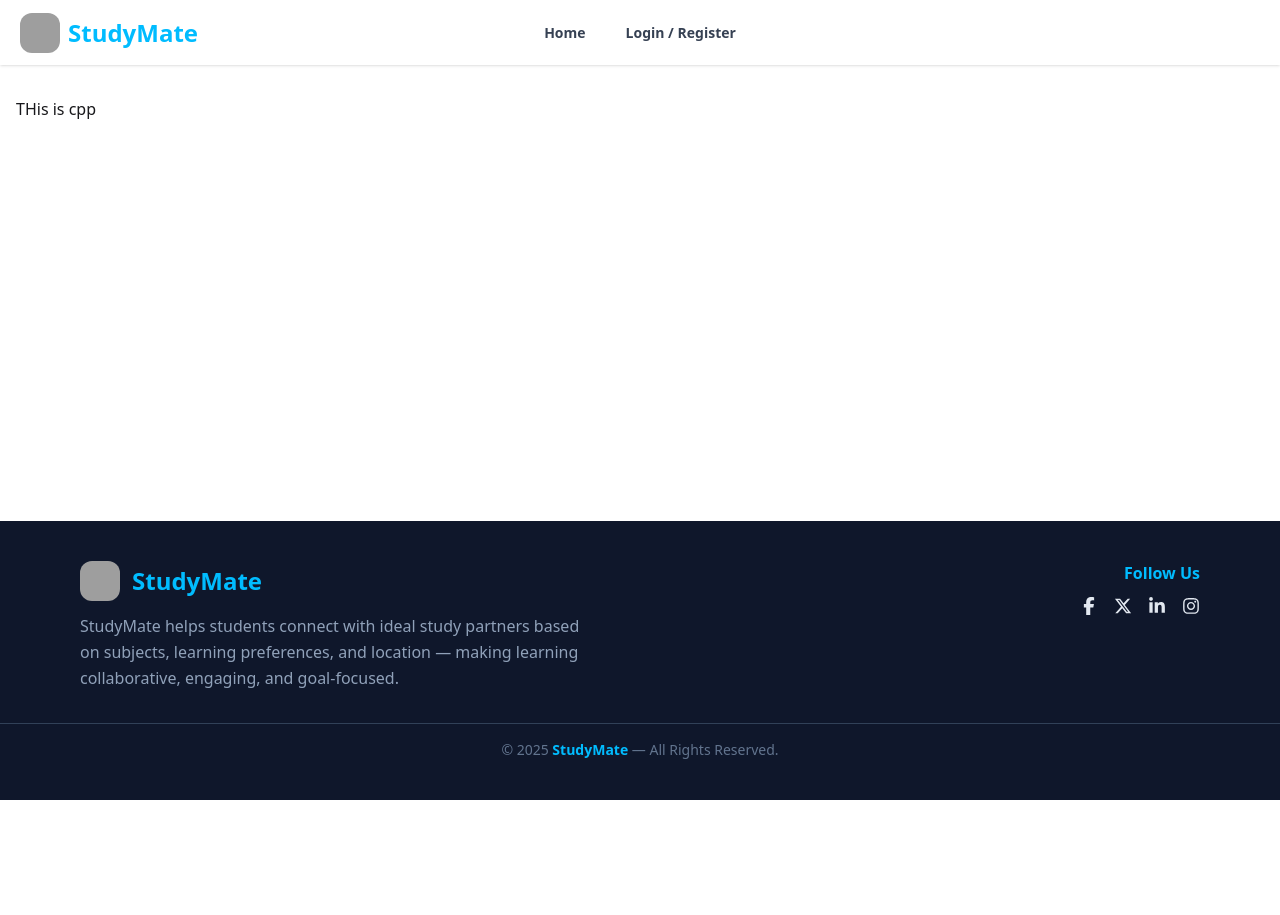
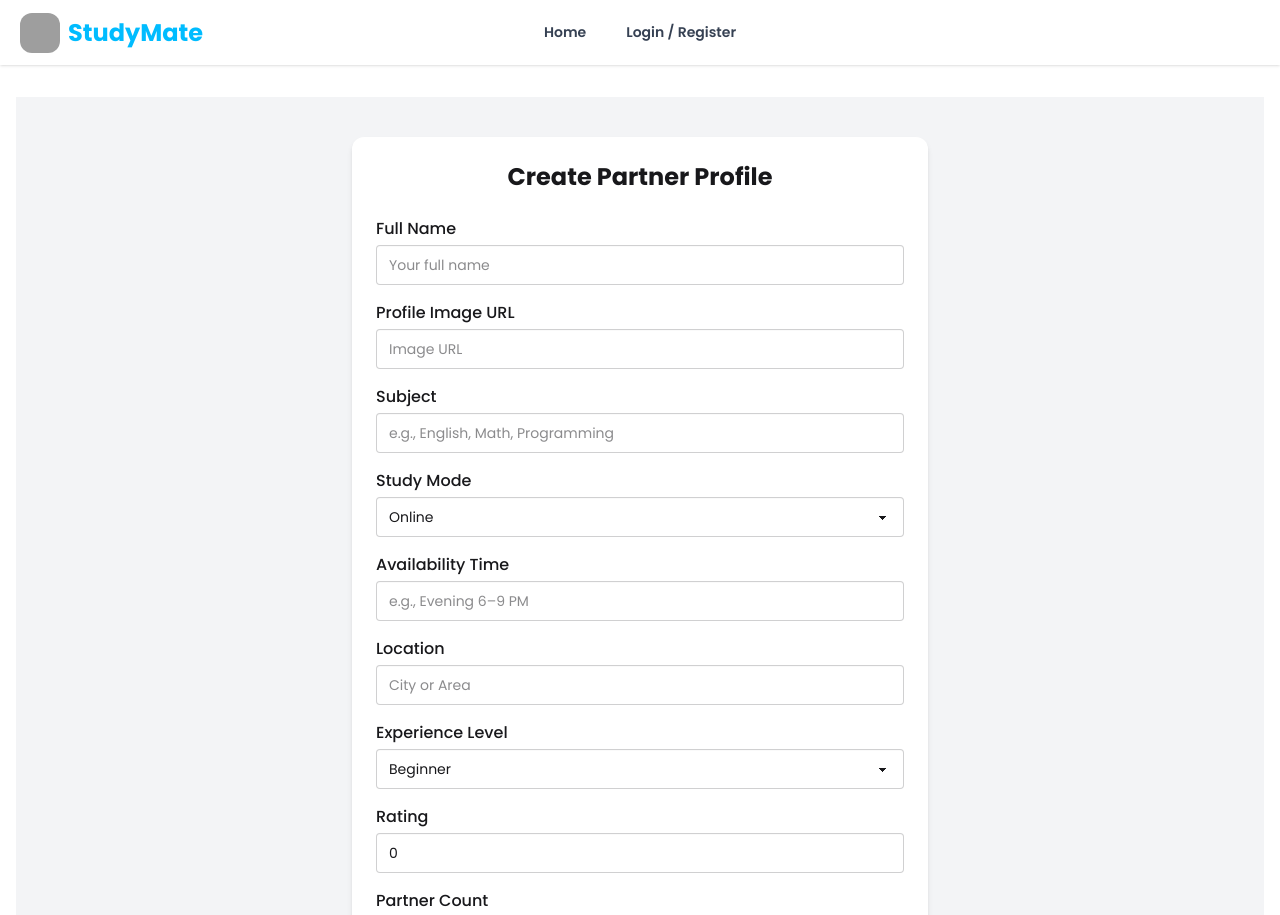
Before and after one commit to Razdee01/StudyMate-Client, a React (Vite) app: page /create-partner-profile in a window 1280 px wide. Shown: the top 915 px of the page. Before the commit the page ends 800 px from the top, so only its background shows below. Built offline with nearby package versions, Linux system fonts and the light colour scheme; no server answers; grey boxes are pictures that could not be loaded.

Commit message:
error page,createProfile and my connections design done

```diff
--- a/src/App.css
+++ b/src/App.css
@@ -0,0 +1,5 @@
+@import url('https://fonts.googleapis.com/css2?family=Poppins:wght@300;400;500;600;700&display=swap');
+
+* {
+  font-family: 'Poppins', sans-serif;
+}
--- /dev/null
+++ b/src/components/ErrorPage.jsx
@@ -0,0 +1,27 @@
+import React from "react";
+import { useNavigate } from "react-router";
+
+const ErrorPage = () => {
+  const navigate = useNavigate();
+
+  return (
+    <div className="min-h-screen flex flex-col items-center justify-center bg-linear-to-r from-sky-700 to-indigo-900 text-white px-4">
+      <h1 className="text-6xl font-extrabold mb-4">404</h1>
+      <h2 className="text-3xl sm:text-4xl font-semibold mb-6 text-center">
+        Oops! Page Not Found
+      </h2>
+      <p className="text-center text-lg sm:text-xl mb-8 max-w-lg">
+        The page you are looking for doesn't exist or has been moved. Let's get
+        you back to StudyMate!
+      </p>
+      <button onClick={() => navigate("/")} className="btn btn-primary btn-lg">
+        Go to Home
+      </button>
+      <div className="mt-10 text-center text-sky-200">
+        © {new Date().getFullYear()} StudyMate
+      </div>
+    </div>
+  );
+};
+
+export default ErrorPage;
--- a/src/components/NavBar.jsx
+++ b/src/components/NavBar.jsx
@@ -122,7 +122,7 @@ const handleLogout=()=>{
           </div>
           <ul
             tabIndex={-1}
-            className="menu menu-sm dropdown-content bg-base-100 rounded-box z-[1] mt-3 w-52 p-2 shadow"
+            className="menu menu-sm dropdown-content bg-base-100 rounded-box z-1 mt-3 w-52 p-2 shadow"
           >
             {links}
           </ul>
--- a/src/main.jsx
+++ b/src/main.jsx
@@ -15,11 +15,13 @@ import Register from './pages/Register.jsx';
 import AuthProvider from './contexts/AuthProvider.jsx';
 import PrivetRoutes from './components/PrivetRoutes.jsx';
 import Profile from './components/Profile.jsx';
+import ErrorPage from './components/ErrorPage.jsx';
 
 const router = createBrowserRouter([
   {
     path: "/",
     Component: MainLayout,
+    errorElement: <ErrorPage></ErrorPage>,
     children: [
       { index: true, Component: Home },
       { path: "/find-partners", Component: FindPartners },
--- a/src/pages/CreatePartnerProfile.jsx
+++ b/src/pages/CreatePartnerProfile.jsx
@@ -1,11 +1,184 @@
-import React from 'react';
+import React, { useContext,} from "react";
+
+import { AuthContext } from "../contexts/AuthContext";
+import Swal from "sweetalert2";
 
 const CreatePartnerProfile = () => {
-    return (
-        <div>
-            <h2>THis is cpp</h2>
-        </div>
-    );
+  const { user } = useContext(AuthContext);
+
+
+
+
+
+
+
+  const handleSubmit = (e) => {
+    e.preventDefault();
+    // You will implement sending data to server here
+
+    Swal.fire({
+      icon: "success",
+      title: "Profile Created!",
+      text: "Your partner profile has been successfully created.",
+      confirmButtonText: "OK",
+      confirmButtonColor: "#1E40AF", // optional: Tailwind primary color
+    });
+  };
+
+
+
+  return (
+    <div className="min-h-screen flex justify-center items-start bg-gray-100 py-10">
+      <div className="bg-white p-6 rounded-xl shadow-md w-full max-w-xl">
+        <h1 className="text-2xl font-bold mb-6 text-center">
+          Create Partner Profile
+        </h1>
+        <form onSubmit={handleSubmit} className="space-y-4">
+          {/* Name */}
+          <div>
+            <label className="block mb-1 font-medium">Full Name</label>
+            <input
+              type="text"
+              name="name"
+
+
+              placeholder="Your full name"
+              className="input input-bordered w-full"
+              required
+            />
+          </div>
+
+          {/* Profile Image */}
+          <div>
+            <label className="block mb-1 font-medium">Profile Image URL</label>
+            <input
+              type="text"
+              name="profileImage"
+
+
+              placeholder="Image URL"
+              className="input input-bordered w-full"
+              required
+            />
+          </div>
+
+          {/* Subject */}
+          <div>
+            <label className="block mb-1 font-medium">Subject</label>
+            <input
+              type="text"
+              name="subject"
+
+              placeholder="e.g., English, Math, Programming"
+              className="input input-bordered w-full"
+              required
+            />
+          </div>
+
+          {/* Study Mode */}
+          <div>
+            <label className="block mb-1 font-medium">Study Mode</label>
+            <select
+              name="studyMode"
+
+
+              className="select select-bordered w-full"
+            >
+              <option>Online</option>
+              <option>Offline</option>
+            </select>
+          </div>
+
+          {/* Availability */}
+          <div>
+            <label className="block mb-1 font-medium">Availability Time</label>
+            <input
+              type="text"
+              name="availability"
+
+
+              placeholder="e.g., Evening 6–9 PM"
+              className="input input-bordered w-full"
+            />
+          </div>
+
+          {/* Location */}
+          <div>
+            <label className="block mb-1 font-medium">Location</label>
+            <input
+              type="text"
+              name="location"
+
+
+              placeholder="City or Area"
+              className="input input-bordered w-full"
+            />
+          </div>
+
+          {/* Experience Level */}
+          <div>
+            <label className="block mb-1 font-medium">Experience Level</label>
+            <select
+              name="experienceLevel"
+
+
+              className="select select-bordered w-full"
+            >
+              <option>Beginner</option>
+              <option>Intermediate</option>
+              <option>Expert</option>
+            </select>
+          </div>
+
+          {/* Rating */}
+          <div>
+            <label className="block mb-1 font-medium">Rating</label>
+            <input
+              type="number"
+              name="rating"
+             value={0}
+
+              className="input input-bordered w-full"
+              min={0}
+              max={5}
+              readOnly
+            />
+          </div>
+
+          {/* Partner Count */}
+          <div>
+            <label className="block mb-1 font-medium">Partner Count</label>
+            <input
+              type="number"
+              name="partnerCount"
+             value={0}
+
+              className="input input-bordered w-full"
+              min={0}
+              readOnly
+            />
+          </div>
+
+          {/* Email */}
+          <div>
+            <label className="block mb-1 font-medium">Email</label>
+            <input
+              type="email"
+              name="email"
+              value={user?.email}
+              className="input input-bordered w-full"
+              readOnly
+            />
+          </div>
+
+          {/* Submit Button */}
+          <button type="submit" className="btn btn-primary w-full mt-4">
+            Create Profile
+          </button>
+        </form>
+      </div>
+    </div>
+  );
 };
 
 export default CreatePartnerProfile;
--- a/src/pages/MyConnections.jsx
+++ b/src/pages/MyConnections.jsx
@@ -1,11 +1,82 @@
-import React from 'react';
+import React, { useContext, useEffect } from "react";
+import { useNavigate } from "react-router";
+import { AuthContext } from "../contexts/AuthContext";
 
-const MyConnections = () => {
-    return (
-        <div>
-            <h2>This is My Connections</h2>
+const MyConnectionsDemo = () => {
+  const { user } = useContext(AuthContext);
+  const navigate = useNavigate();
+
+  useEffect(() => {
+    if (!user) navigate("/login"); // private route
+  }, [user, navigate]);
+
+  if (!user) return null; // prevent rendering before redirect
+
+  // Static data for demo
+  const connections = [
+    {
+      id: 1,
+      name: "Alice Johnson",
+      profileImage: "https://via.placeholder.com/40",
+      subject: "English",
+      studyMode: "Online",
+    },
+    {
+      id: 2,
+      name: "Bob Smith",
+      profileImage: "https://via.placeholder.com/40",
+      subject: "Math",
+      studyMode: "Offline",
+    },
+    {
+      id: 3,
+      name: "Charlie Lee",
+      profileImage: "https://via.placeholder.com/40",
+      subject: "Programming",
+      studyMode: "Online",
+    },
+  ];
+
+  return (
+    <div className="min-h-screen bg-gray-100 p-6">
+      <div className="max-w-4xl mx-auto bg-white shadow-md rounded-xl p-6">
+        <h1 className="text-2xl font-bold mb-6 text-center">My Connections</h1>
+
+        <div className="overflow-x-auto">
+          <table className="table w-full">
+            <thead>
+              <tr>
+                <th>Partner</th>
+                <th>Subject</th>
+                <th>Study Mode</th>
+                <th>Actions</th>
+              </tr>
+            </thead>
+            <tbody>
+              {connections.map((conn) => (
+                <tr key={conn.id}>
+                  <td className="flex items-center gap-3">
+                    <img
+                      src={conn.profileImage}
+                      alt={conn.name}
+                      className="w-10 h-10 rounded-full"
+                    />
+                    <span>{conn.name}</span>
+                  </td>
+                  <td>{conn.subject}</td>
+                  <td>{conn.studyMode}</td>
+                  <td className="flex gap-2">
+                    <button className="btn btn-sm btn-warning">Update</button>
+                    <button className="btn btn-sm btn-error">Delete</button>
+                  </td>
+                </tr>
+              ))}
+            </tbody>
+          </table>
         </div>
-    );
+      </div>
+    </div>
+  );
 };
 
-export default MyConnections;
+export default MyConnectionsDemo;
```
Also changed, not shown: src/components/Profile.jsx (+1 -6 lines).
